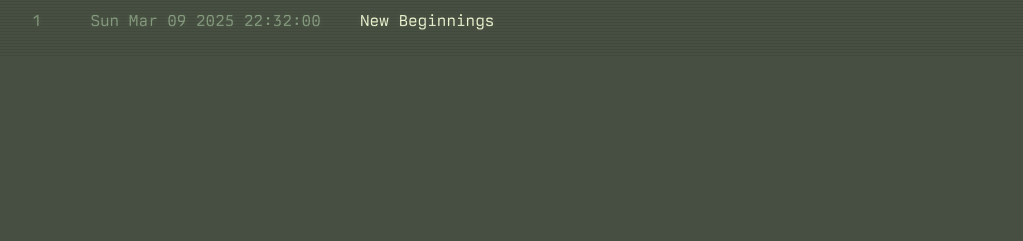
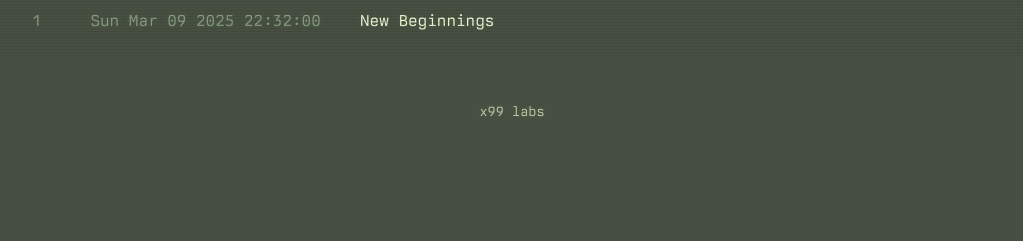
Before and after one commit to bmcbride-op/bmcbride-op.github.io, a Jekyll site: the page built from index.html, in a window 1280 px wide. Shown: the part 842-1083 px from the top of the page, without its empty margins (128-1151 px from the left). Built offline with Jekyll 4.4.1, drawn with Linux system fonts in a browser that asks for light colours; some web fonts are replaced; before the commit the page ends 977 px from its top, so only the background shows below that.

Commit message:
Add footer section to index.html

```diff
--- a/index.html
+++ b/index.html
@@ -36,3 +36,11 @@ title: Brandon McBride
     </li>
   {% endfor %}
 </ul>
+
+<footer class="site-footer">
+  <a href="/" aria-label="x99 labs — home">
+    <span class="x99-wordmark">
+      x99 <span class="x99-wordmark__block"><span class="x99-wordmark__tag">labs</span></span>
+    </span>
+  </a>
+</footer>
```
